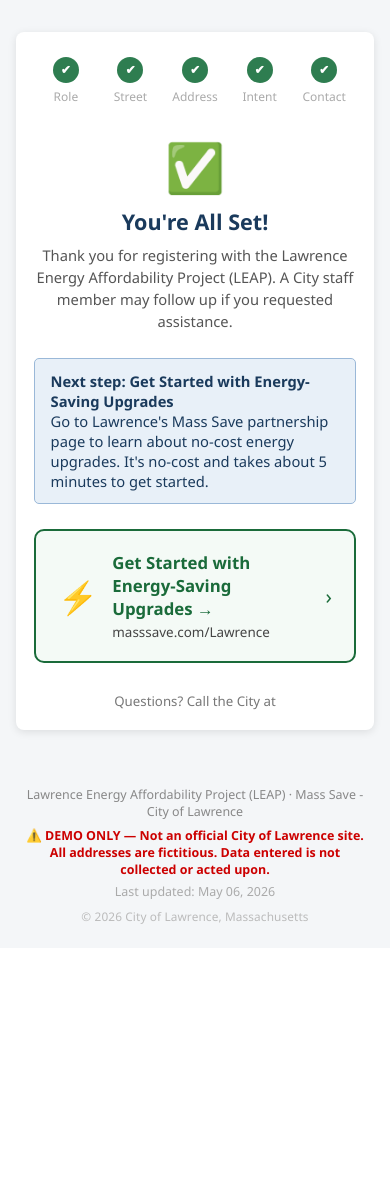
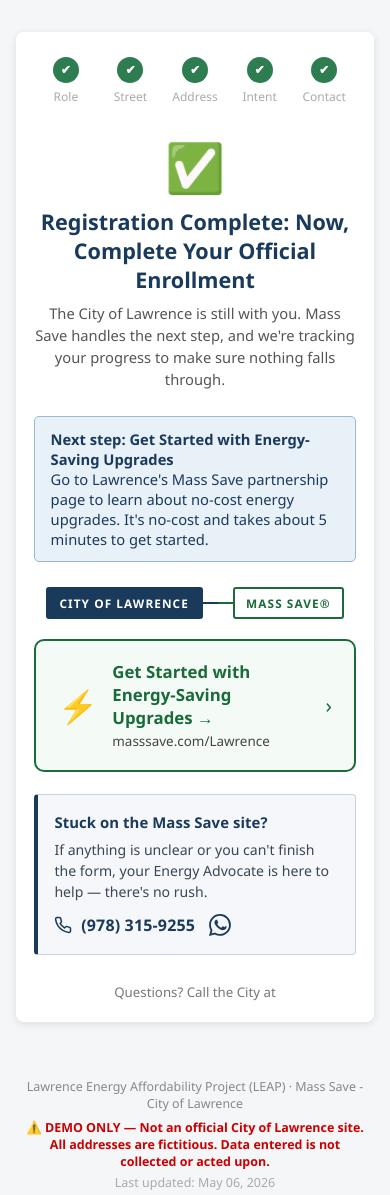
Before and after one commit to City-Of-Lawrence/LEAP-Showcase, a Flask app: page /done in a window 390 px wide. Shown: the part 89-1284 px from the top of the page. Before the commit the page ends 1013 px from the top, so only its background shows below. Run offline with Flask 3, Linux system fonts and the light colour scheme.

Commit message:
feat(done): redesign confirmation page with partnership lockup + safety-net
Resident reaching /done is on the cliff between LEAP intake (city) and
Mass Save enrollment (third party). Three changes:

- Partnership lockup (CITY OF LAWRENCE -> MASS SAVE wordmark bridge)
  signals a transition between partners, not abandonment to a third party.
- Safety-net aside in city navy on pale blue-grey: phone + WhatsApp
  affordances for residents who get stuck on Mass Save's form, framed
  as "still in trusted city space" rather than caution-coded warning.
- Title rewritten from "You're All Set!" to "Registration Complete:
  Now, Complete Your Official Enrollment" so the resident knows the
  next step (Mass Save form) is mandatory, not optional.

Drops Lawrence-Seal.png from this page -- bitmap has "Mayor Brian De
Pena" baked in and dates the asset to one administration.

```diff
--- a/templates/done.html
+++ b/templates/done.html
@@ -23,6 +23,46 @@
   <div class="alert alert-info" style="text-align:left; margin-bottom:1.6rem;">
     <strong>{{ t('done_next_step_title') }}</strong><br>
     {{ t('done_next_step_body') }}
+  </div>
+
+  {# Partnership lockup: two wordmarks joined by a hairline whose color shifts from   #}
+  {# navy to green at the midpoint, signalling "transition between partners" rather  #}
+  {# than "redirected away." Uppercase + letter-spacing borrows the visual language  #}
+  {# of official seals & wordmarks (USPS, MTA, gov agencies) — quiet authority, no   #}
+  {# decoration. The Lawrence-Seal.png is intentionally dropped: it has "Mayor Brian #}
+  {# De Peña" baked into the bitmap and dates the asset to one administration.       #}
+  <div style="display:flex; align-items:center; justify-content:center; gap:0;
+              margin: 0 0 1.2rem 0; flex-wrap:wrap;"
+       aria-label="City of Lawrence and Mass Save partnership">
+    <span style="
+      background:#1a3a5c;
+      color:#ffffff;
+      padding:0.5rem 0.85rem;
+      font-size:0.74rem;
+      font-weight:700;
+      letter-spacing:0.09em;
+      text-transform:uppercase;
+      border-radius:3px;
+      white-space:nowrap;
+    ">{{ t('done_bridge_label_city') }}</span>
+    <span aria-hidden="true" style="
+      width:30px;
+      height:2px;
+      flex-shrink:0;
+      background:linear-gradient(to right, #1a3a5c 0%, #1a3a5c 50%, #1a6b3a 50%, #1a6b3a 100%);
+    "></span>
+    <span style="
+      background:#ffffff;
+      color:#1a6b3a;
+      border:2px solid #1a6b3a;
+      padding:calc(0.5rem - 2px) calc(0.85rem - 2px);
+      font-size:0.74rem;
+      font-weight:700;
+      letter-spacing:0.09em;
+      text-transform:uppercase;
+      border-radius:3px;
+      white-space:nowrap;
+    ">{{ t('done_bridge_label_masssave') }}</span>
   </div>
 
   {# Mass Save CTA -- styled as a clickable card, not a plain button #}
@@ -54,6 +94,52 @@
     </div>
   </a>
 
+  {# Safety net: rendered in the city's own navy signature on a pale blue-grey field #}
+  {# so the resident reads it as "still in trusted city space" rather than "warning."#}
+  {# Yellow was the wrong semantic — caution-coded — for a soft-landing message.    #}
+  {# 4px navy left rule borrows the editorial pull-quote convention: a single line  #}
+  {# of "this matters, but calmly." Phone glyph is an inline stroked SVG (Feather   #}
+  {# style) at the body baseline, inheriting currentColor — replaces the 📞 emoji,  #}
+  {# which read as default/decorative, with an intentional, scalable mark.          #}
+  <aside style="margin-top:1.4rem; padding:1.05rem 1.15rem 1.1rem 1.05rem;
+                background:#f5f7fa; border:1px solid #c4d2e0; border-left:4px solid #1a3a5c;
+                border-radius:4px; text-align:left;"
+         aria-labelledby="done-safety-net-title">
+    <div id="done-safety-net-title" style="color:#1a3a5c; font-size:0.93rem; font-weight:700;
+                                           margin-bottom:0.4rem; letter-spacing:0.005em;">
+      {{ t('done_safety_net_title') }}
+    </div>
+    <p style="color:#3a4654; font-size:0.88rem; line-height:1.5; margin-bottom:0.75rem;">
+      {{ t('done_safety_net_body') }}
+    </p>
+    {# Two affordances on one line: tap the phone-icon-and-number to call,    #}
+     {# tap the WhatsApp glyph to open a chat thread with the same number.     #}
+     {# wa.me uses E.164 (no +, no punctuation). WhatsApp glyph is the         #}
+     {# recognizable filled brand mark — kept in navy currentColor rather than #}
+     {# WhatsApp green so it reads as a quiet UI affordance, not an ad.        #}
+    <div style="display:flex; align-items:center; gap:0.85rem; flex-wrap:wrap;">
+      <a href="tel:9783159255" style="display:inline-flex; align-items:center; gap:0.55rem;
+                                      color:#1a3a5c; font-weight:700; font-size:1rem;
+                                      text-decoration:none; letter-spacing:0.01em;">
+        <svg width="18" height="18" viewBox="0 0 24 24" fill="none" stroke="currentColor"
+             stroke-width="2" stroke-linecap="round" stroke-linejoin="round"
+             aria-hidden="true" style="flex-shrink:0;">
+          <path d="M22 16.92v3a2 2 0 0 1-2.18 2 19.79 19.79 0 0 1-8.63-3.07 19.5 19.5 0 0 1-6-6 19.79 19.79 0 0 1-3.07-8.67A2 2 0 0 1 4.11 2h3a2 2 0 0 1 2 1.72 12.84 12.84 0 0 0 .7 2.81 2 2 0 0 1-.45 2.11L8.09 9.91a16 16 0 0 0 6 6l1.27-1.27a2 2 0 0 1 2.11-.45 12.84 12.84 0 0 0 2.81.7A2 2 0 0 1 22 16.92z"/>
+        </svg>
+        <span>{{ t('done_advocate_phone') }}</span>
+      </a>
+      <a href="https://wa.me/19783159255" target="_blank" rel="noopener"
+         aria-label="{{ t('done_advocate_whatsapp_aria') }}"
+         title="{{ t('done_advocate_whatsapp_aria') }}"
+         style="display:inline-flex; align-items:center; color:#1a3a5c; text-decoration:none; line-height:0;">
+        <svg width="22" height="22" viewBox="0 0 16 16" fill="currentColor"
+             aria-hidden="true" style="flex-shrink:0;">
+          <path d="M13.601 2.326A7.85 7.85 0 0 0 7.994 0C3.627 0 .068 3.558.064 7.926c0 1.399.366 2.76 1.057 3.965L0 16l4.204-1.102a7.9 7.9 0 0 0 3.79.965h.004c4.368 0 7.926-3.558 7.93-7.93A7.9 7.9 0 0 0 13.6 2.326zM7.994 14.521a6.6 6.6 0 0 1-3.356-.92l-.24-.144-2.494.654.666-2.433-.156-.251a6.56 6.56 0 0 1-1.007-3.505c0-3.626 2.957-6.584 6.591-6.584a6.56 6.56 0 0 1 4.66 1.931 6.56 6.56 0 0 1 1.928 4.66c-.004 3.639-2.961 6.592-6.592 6.592m3.615-4.934c-.197-.099-1.17-.578-1.353-.646-.182-.065-.315-.099-.445.099-.133.197-.513.646-.627.775-.114.133-.232.148-.43.05-.197-.1-.836-.308-1.592-.985-.59-.525-.985-1.175-1.103-1.372-.114-.198-.011-.304.088-.403.087-.088.197-.232.296-.346.1-.114.133-.198.198-.33.065-.134.034-.248-.015-.347-.05-.099-.445-1.076-.612-1.47-.16-.389-.323-.335-.445-.34-.114-.007-.247-.007-.38-.007a.73.73 0 0 0-.529.247c-.182.198-.691.677-.691 1.654s.71 1.916.81 2.049c.098.133 1.394 2.132 3.383 2.992.47.205.84.326 1.129.418.475.152.904.129 1.246.08.38-.058 1.758-.719 2.006-1.413.248-.694.248-1.289.173-1.413-.074-.124-.272-.198-.57-.347z"/>
+        </svg>
+      </a>
+    </div>
+  </aside>
+
   <p style="margin-top:1.8rem; font-size:0.83rem; color:#777;">
     {{ t('done_questions') }}
   </p>
--- a/translations.py
+++ b/translations.py
@@ -566,12 +566,36 @@ TRANSLATIONS = {
 
     # ── done.html ────────────────────────────────────────────────────
     "done_title": {
-        "en": "You're All Set!",
-        "es": "¡Todo Listo!",
+        "en": "Registration Complete: Now, Complete Your Official Enrollment",
+        "es": "Registro Completo: Ahora, Complete su Inscripción Oficial",
     },
     "done_subtitle": {
-        "en": "Thank you for registering with the Lawrence Energy Affordability Project (LEAP). A City staff member may follow up if you requested assistance.",
-        "es": "Gracias por registrarse con el Proyecto de Asequibilidad Energética de Lawrence (LEAP). Un miembro del personal de la Ciudad puede darle seguimiento si solicitó asistencia.",
+        "en": "The City of Lawrence is still with you. Mass Save handles the next step, and we're tracking your progress to make sure nothing falls through.",
+        "es": "La Ciudad de Lawrence sigue con usted. Mass Save maneja el próximo paso, y estamos siguiendo su progreso para asegurar que nada se quede atrás.",
+    },
+    "done_safety_net_title": {
+        "en": "Stuck on the Mass Save site?",
+        "es": "¿Atascado en el sitio de Mass Save?",
+    },
+    "done_safety_net_body": {
+        "en": "If anything is unclear or you can't finish the form, your Energy Advocate is here to help — there's no rush.",
+        "es": "Si algo no está claro o no puede completar el formulario, su Asesor de Energía está aquí para ayudar — no hay prisa.",
+    },
+    "done_advocate_phone": {
+        "en": "(978) 315-9255",
+        "es": "(978) 315-9255",
+    },
+    "done_advocate_whatsapp_aria": {
+        "en": "Message your Energy Advocate on WhatsApp",
+        "es": "Envíe un mensaje a su Asesor de Energía por WhatsApp",
+    },
+    "done_bridge_label_city": {
+        "en": "City of Lawrence",
+        "es": "Ciudad de Lawrence",
+    },
+    "done_bridge_label_masssave": {
+        "en": "Mass Save®",
+        "es": "Mass Save®",
     },
     "done_next_step_title": {
         "en": "Next step: Get Started with Energy-Saving Upgrades",
```
